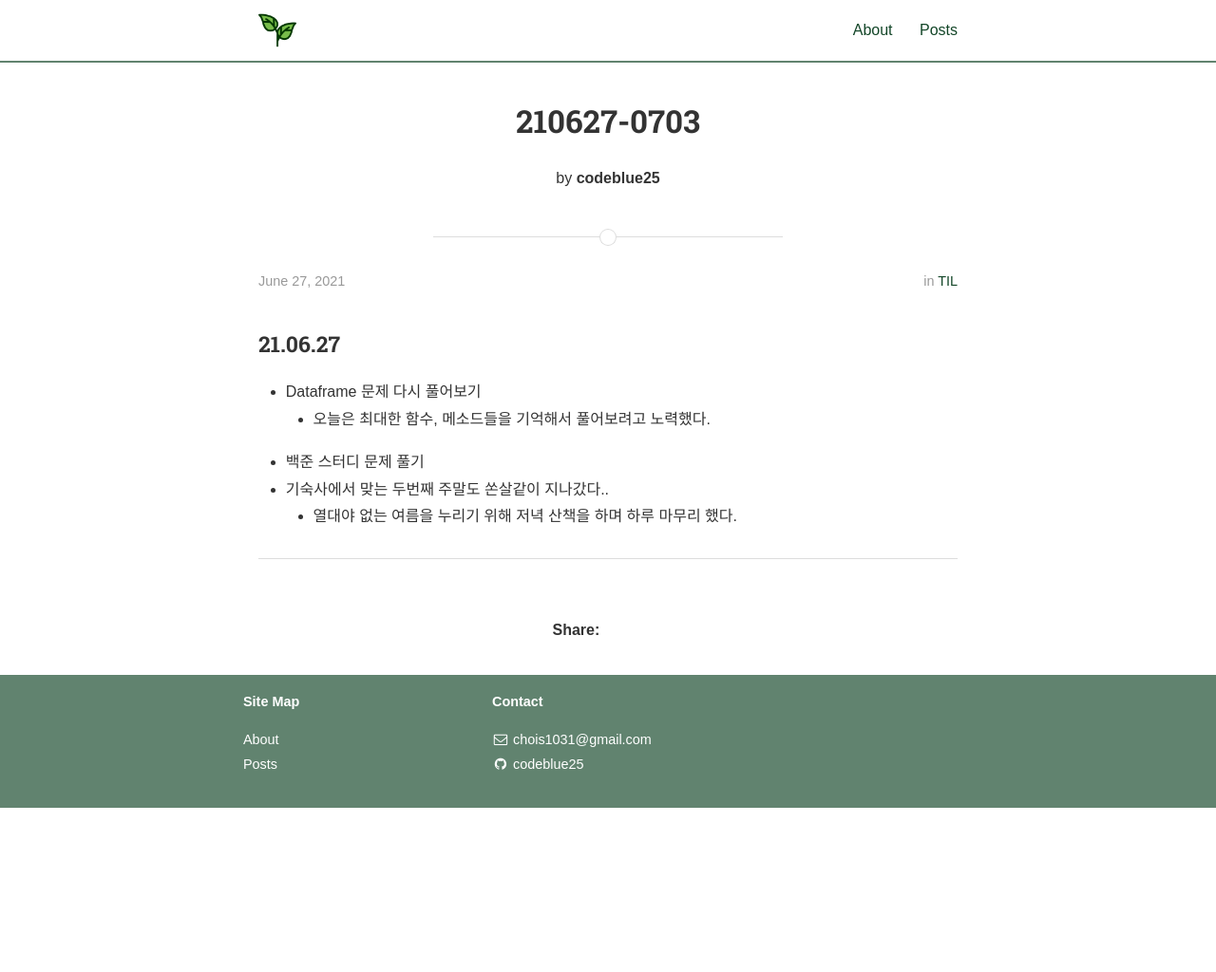
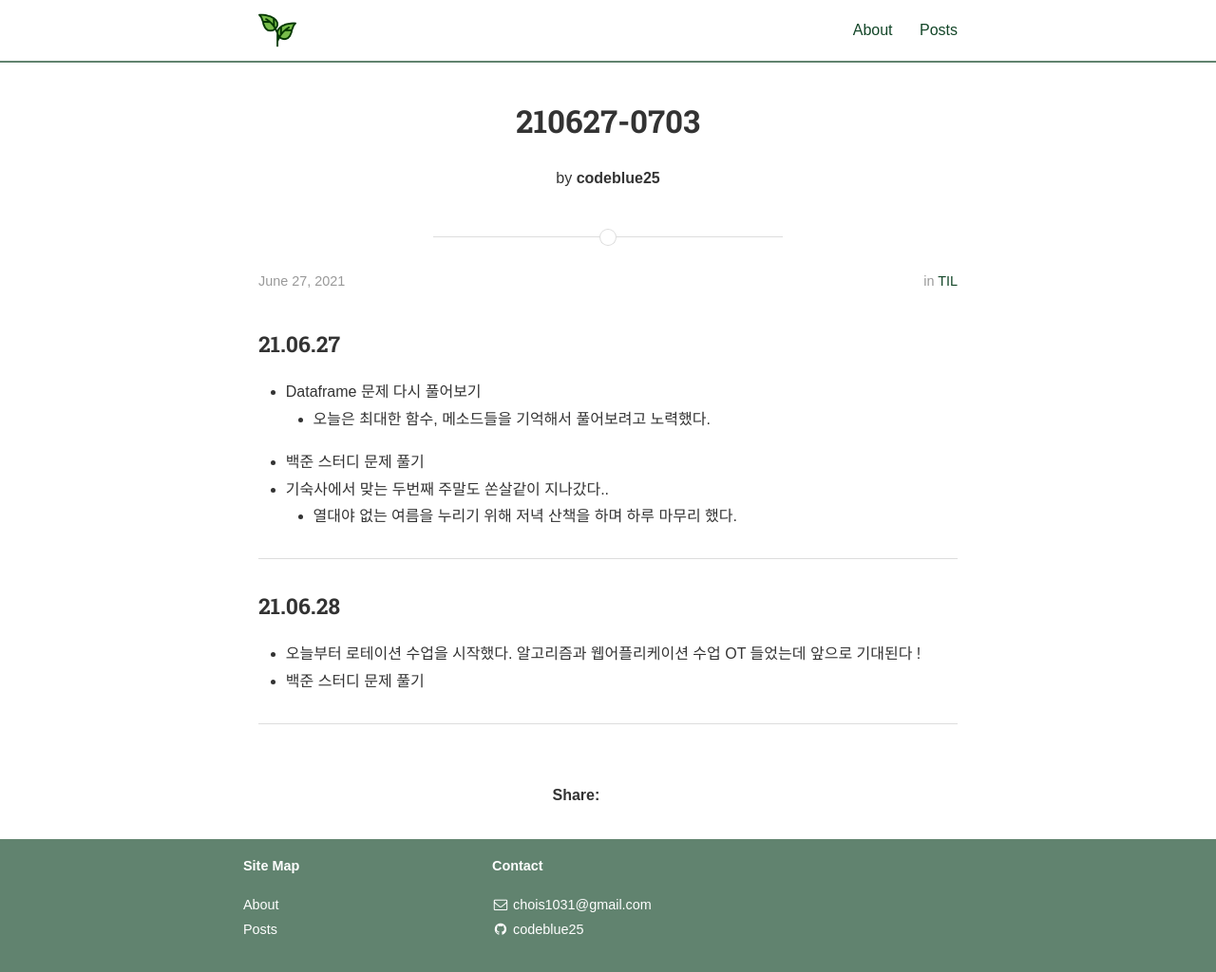
Before and after one commit to codeblue25/codeblue25.github.io, a Jekyll site: the page built from _posts/2021-06-27-0703.md, in a window 1280 px wide and 1025 px high. Shown: the whole window at 95% size. Built offline with Jekyll 4.4.1, drawn with Linux system fonts in a browser that asks for light colours; nearby versions of some CDN libraries; some web fonts are replaced; a style sheet for code colours, icons or effects is not loaded.

Commit message:
210628 TIL

```diff
--- a/_posts/2021-06-27-0703.md
+++ b/_posts/2021-06-27-0703.md
@@ -15,3 +15,10 @@ categories: TIL
   - 열대야 없는 여름을 누리기 위해 저녁 산책을 하며 하루 마무리 했다.
 
 ---
+
+<h3>21.06.28</h3>
+
+- 오늘부터 로테이션 수업을 시작했다. 알고리즘과 웹어플리케이션 수업 OT 들었는데 앞으로 기대된다 !
+- 백준 스터디 문제 풀기
+
+---
```
